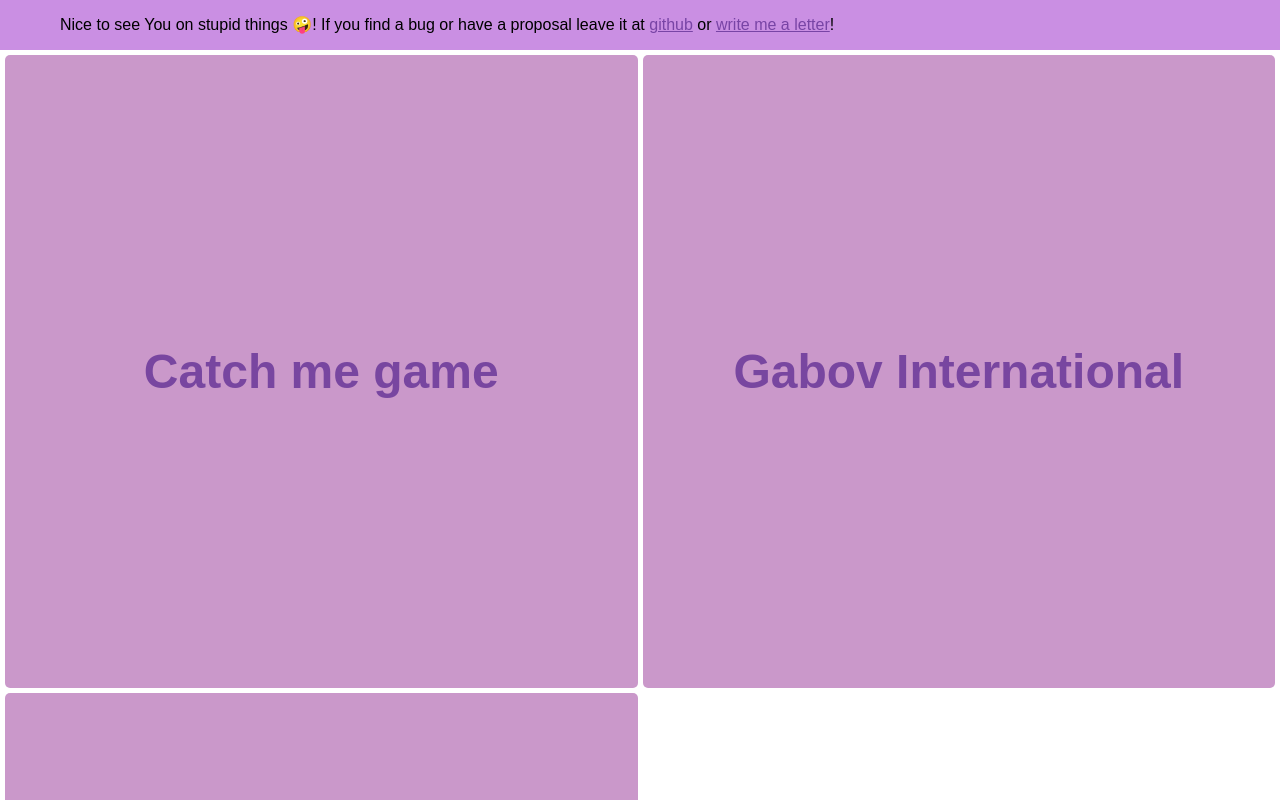
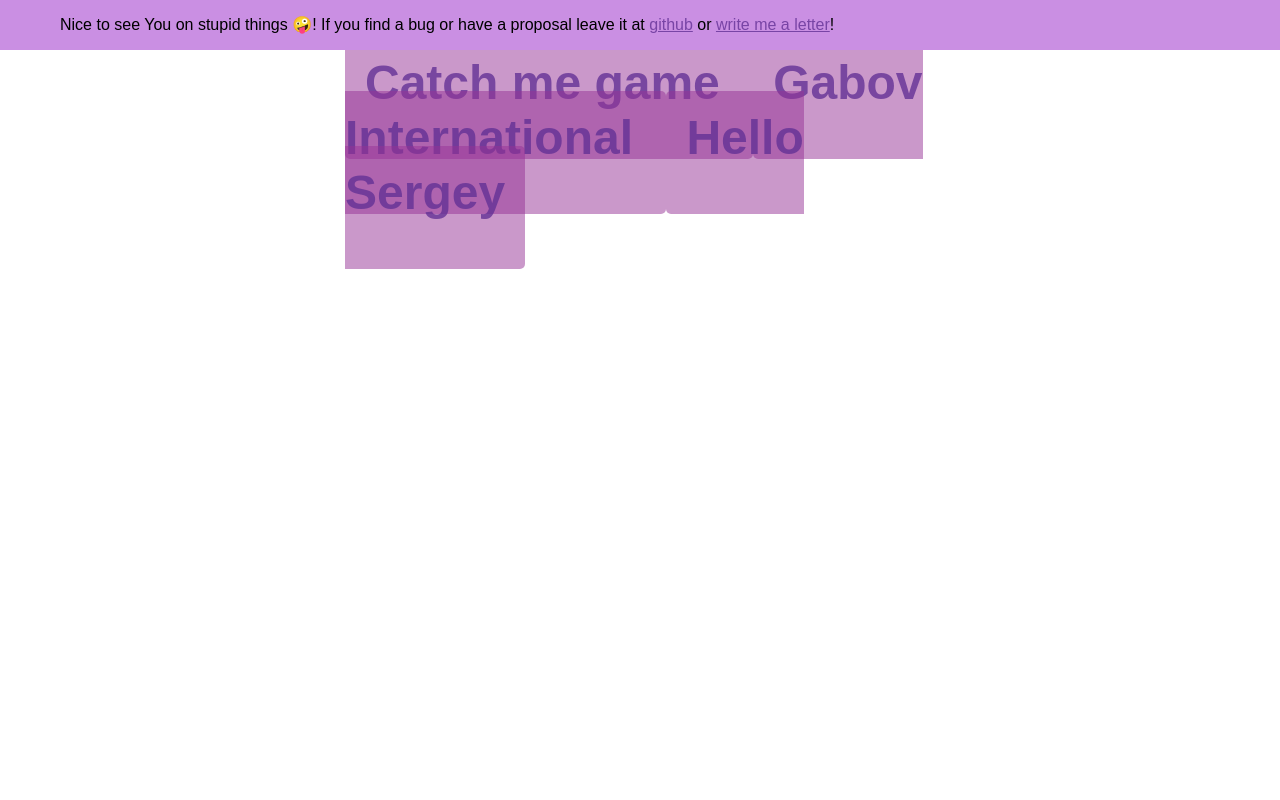
Before and after one commit to p1nta/stupid-things, a plain HTML site: page src/index.html in a window 1280 px wide. Drawn offline with Linux system fonts and the light colour scheme.

```diff
--- a/src/index.css
+++ b/src/index.css
@@ -1,29 +1,21 @@
 .content {
-  max-width: 1400px;
+  max-width: 600px;
   margin: 0 auto;
-  display: grid;
-  grid-template-columns: 1fr 1fr;
-  grid-gap: 5px;
   padding: 5px;
 }
 
 .link {
-  aspect-ratio: 1;
   border-radius: 5px;
   background-color: rgba(150, 50, 150, .5);
   text-decoration: none;
-  display: flex;
-  justify-content: center;
-  align-items: center;
   color:rgba(100, 50, 150, .8);
   font-size: 3rem;
-  text-align: center;
-  padding: 5px;
+  padding: 20px 20px 50px;
   font-weight: 600;
 }
 
 @media screen and (max-width: 835px) {
   .link {
-    font-size: 1.5rem;
+    font-size: 2rem;
   }
 }
```
